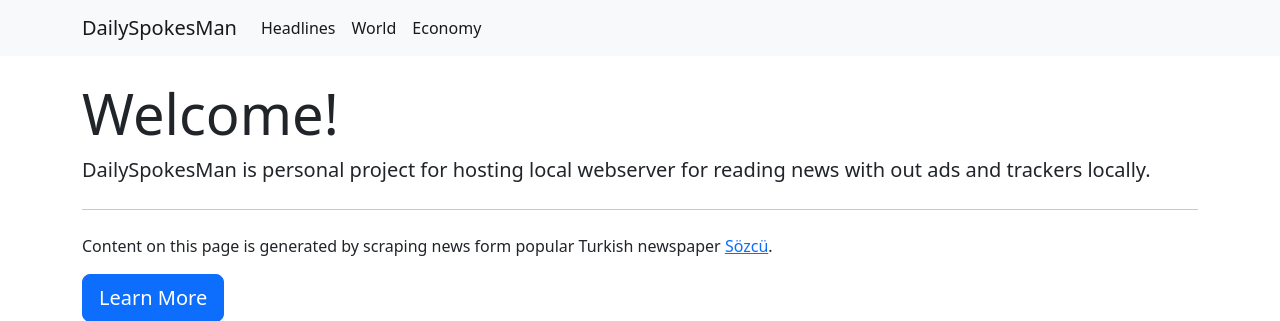
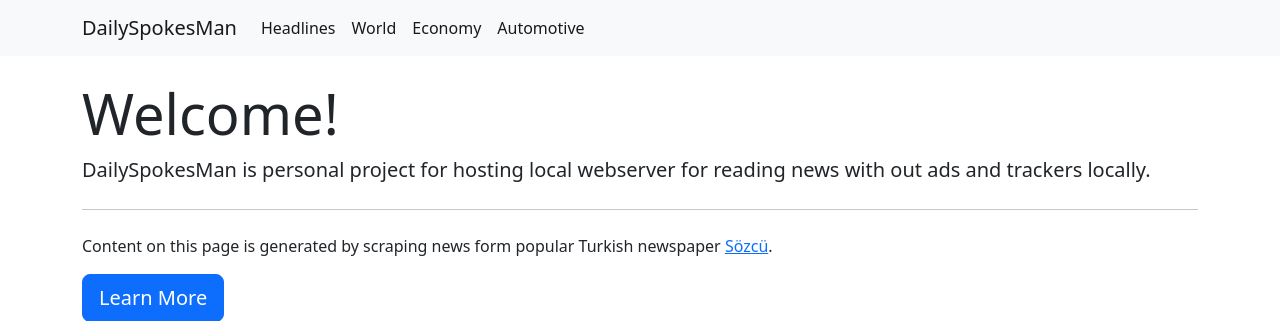
Before and after one commit to atahanyorganci/dailyspokesman, a Flask app: page / in a window 1280 px wide. Shown: the top 321 px of the page. Run offline with Flask 3, Linux system fonts and the light colour scheme.

Commit message:
feat: add 'Automotive' type

```diff
--- a/newsapp/config.py
+++ b/newsapp/config.py
@@ -15,6 +15,7 @@ class Config:
         "headlines": {"display": "Headlines", "url": "gundem"},
         "world": {"display": "World", "url": "dunya"},
         "economy": {"display": "Economy", "url": "ekonomi"},
+        "automotive": {"display": "Automotive", "url": "otomotiv"},
     }
     SCRAPER_BASE_URL = URL("https://www.sozcu.com.tr/kategori/")
     ARTICLE_PER_PAGE = 5
--- a/newsapp/templates/base.html
+++ b/newsapp/templates/base.html
@@ -39,6 +39,12 @@
               Economy
             </a>
           </li>
+          <li class="nav-item">
+            <a class="nav-link active" aria-current="page"
+              href="{{ url_for('main.news', category='automotive', number=1) }}">
+              Automotive
+            </a>
+          </li>
         </ul>
       </div>
     </div>
```
